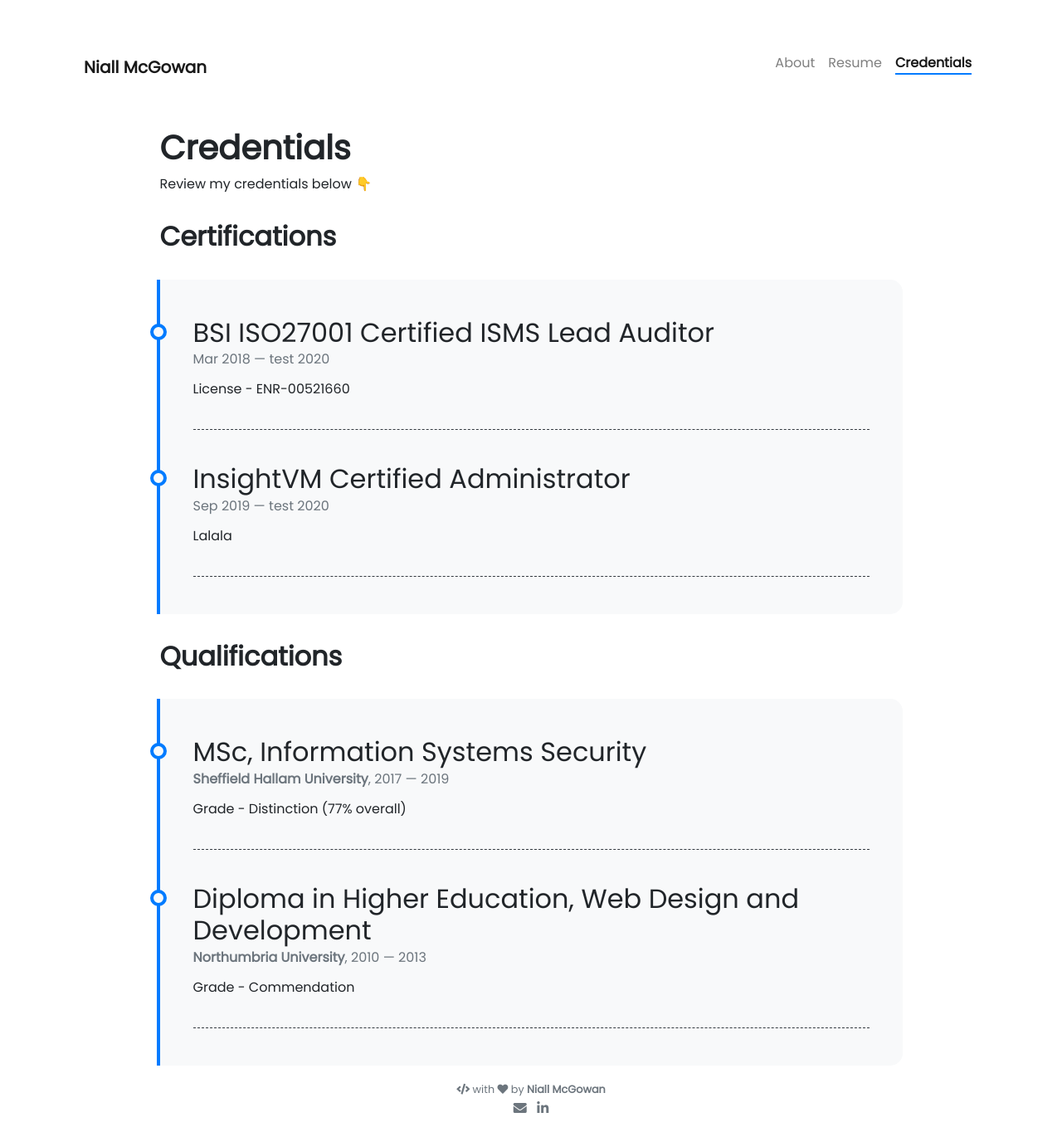
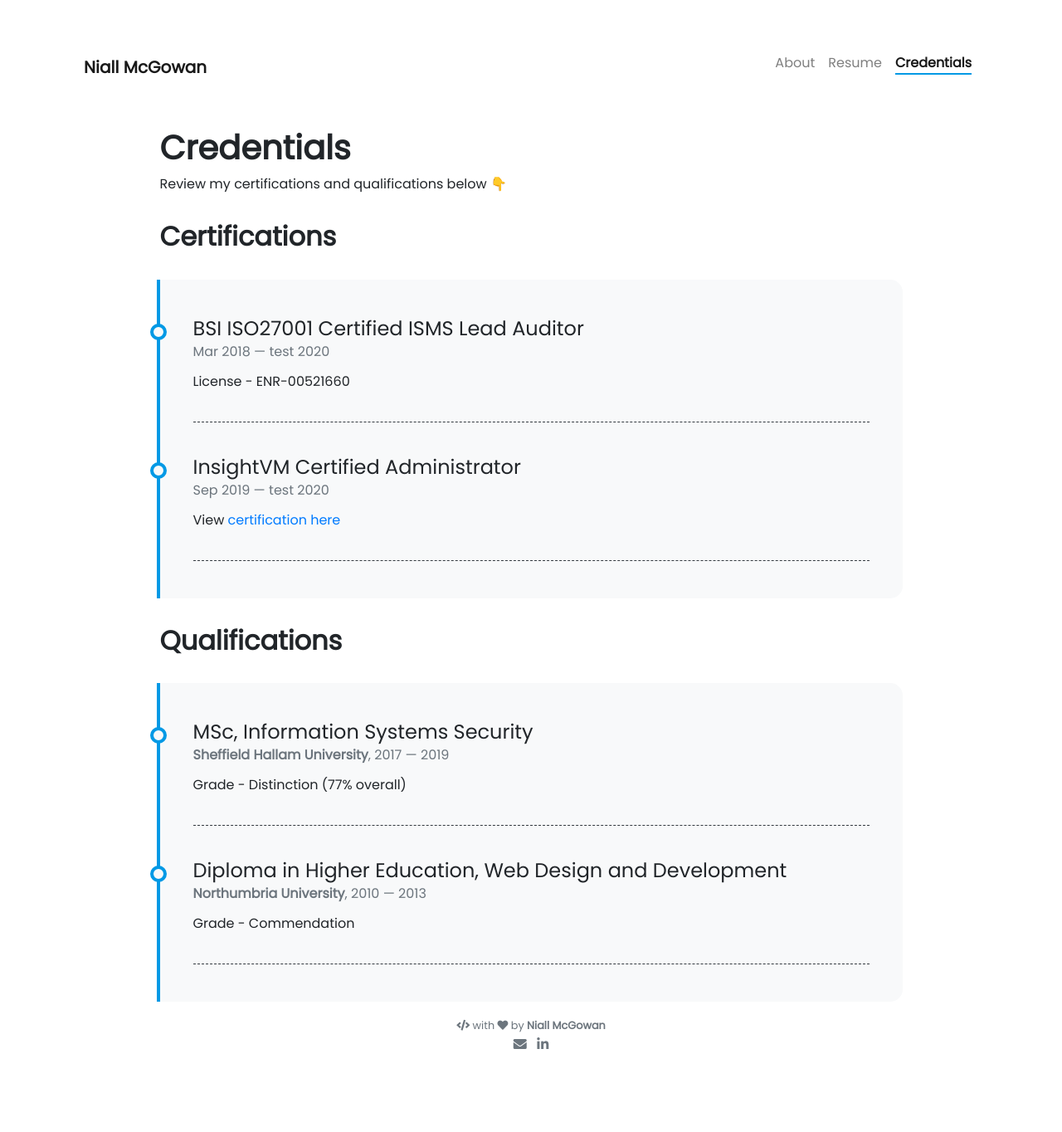
Before and after one commit to niall-mcgowan/niall-mcgowan.github.io, a Jekyll site: the page built from pages/credentials.md, in a window 1280 px wide. Shown: the whole page at 83% size. Built offline with Jekyll 4.4.1, drawn with Linux system fonts in a browser that asks for light colours; nearby versions of some CDN libraries; emoji names are drawn with the system emoji font; after the commit the page ends 1287 px from its top, so only the background shows below that.

Commit message:
timeline

```diff
--- a/_config.yml
+++ b/_config.yml
@@ -1,8 +1,7 @@
 ### Site Settings ###
 title               : Niall McGowan
-description         : >-
-                      <b>security consultant/engineer/project manager</b> < /br>
-                      < /br>
+description         : |
+                      <b>security consultant/engineer/project manager</b>
                       I mess with things to make them more secure :closed_lock_with_key:
 baseurl             : "/website"                     # Change to empty quotes if you are hosting your site at <your-username>.github.io directly
 repository          : YoussefRaafatNasry/portfolYOU     # Change to <your-username>/<your-username>.github.io (or remove it if you don't need remote projects)
--- a/_data/certs.yml
+++ b/_data/certs.yml
@@ -6,4 +6,4 @@
 - title: InsightVM Certified Administrator
   from: Sep 2019
   to: test 2020
-  description: Lalala
+  description: View <a href="https://www.youracclaim.com/badges/30f20b36-6609-44bc-bdef-de2804004df0/public_url">certification here</a>
--- a/_sass/_timeline.scss
+++ b/_sass/_timeline.scss
@@ -17,6 +17,10 @@
 
   .timeline-item {
     position: relative;
+
+    .h2, h2 {
+      font-size: 1.5rem;
+    }
 
     &:after {
       // Circle
--- a/_sass/_variables.scss
+++ b/_sass/_variables.scss
@@ -1,4 +1,4 @@
-$primary:   #007bff;
+$primary:   #0099E5;
 $secondary: #6c757d;
 $success:   #28a745;
 $info:      #17a2b8;
--- a/pages/credentials.md
+++ b/pages/credentials.md
@@ -7,7 +7,7 @@ weight: 3
 
 # **Credentials**
 
-Review my credentials below :point_down:
+Review my certifications and qualifications below :point_down:
 
 ## **Certifications**
 
```
